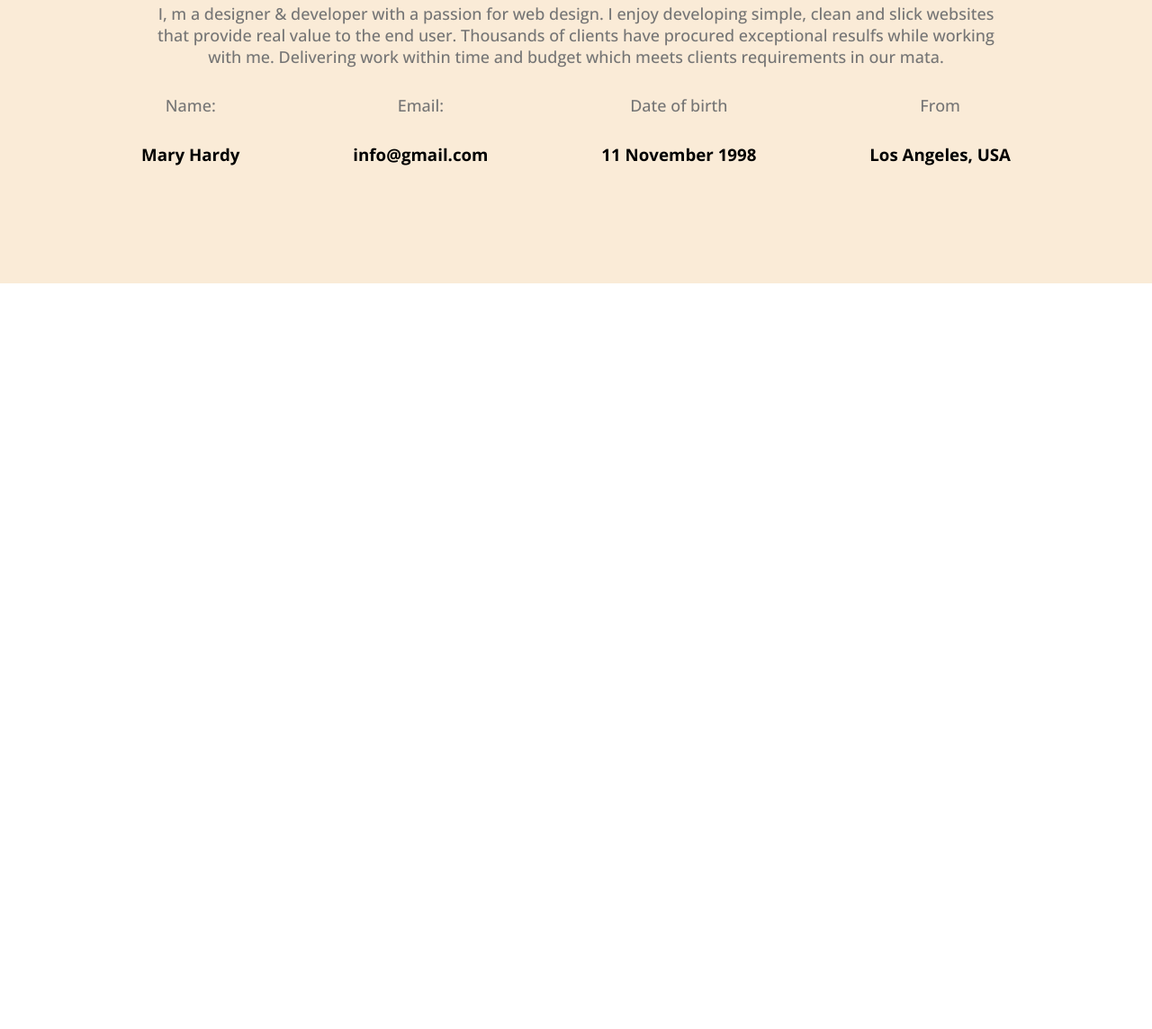
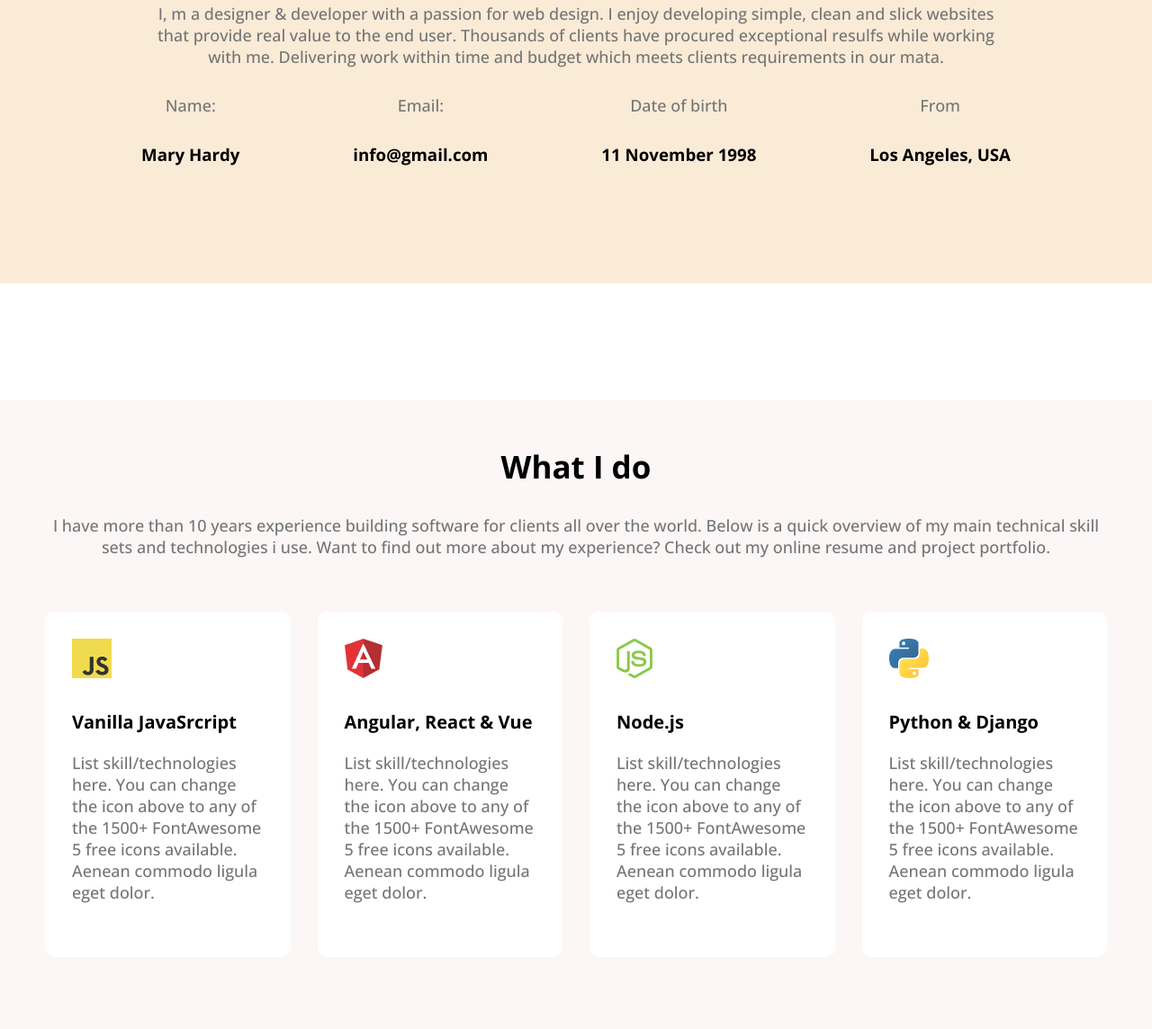
Before and after one commit to azharul1110/my-first-portfolio, a plain HTML site: page index.html in a window 1280 px wide. Shown: the part 1103-2247 px from the top of the page at 90% size. Before the commit the page ends 1418 px from the top, so only its background shows below. Drawn offline with nearby package versions, Linux system fonts and the light colour scheme.

Commit message:
added work part

```diff
--- a/index.html
+++ b/index.html
@@ -67,5 +67,34 @@
         </div>
     </div>
 </section>
+<section class="work-description">
+    <div class="container">
+        <h2>What I do</h2>
+    <p class="hero-para-2">I have more than 10 years experience building software for clients all over the world. Below is a quick overview of my main technical skill sets and technologies i use. Want to find out more about my experience? Check out my online resume and project portfolio.</p>
+    <div class="work-info">
+        <div class="work-card">
+            <img src="./styles/images/icons/js.png" alt="">
+            <h3>Vanilla JavaSrcript</h3>
+            <p class="hero-para-2" >List skill/technologies here. You can change the icon above to any of the 1500+ FontAwesome 5 free icons available. Aenean commodo ligula eget dolor.</p>
+        </div>
+
+        <div class="work-card" >
+            <img src="./styles/images/icons/angular-icon-1 1.png" alt="">
+            <h3>Angular, React & Vue</h3>
+            <p class="hero-para-2" >List skill/technologies here. You can change the icon above to any of the 1500+ FontAwesome 5 free icons available. Aenean commodo ligula eget dolor.</p>
+        </div>
+        <div class="work-card">
+            <img src="./styles/images/icons/nodejs.png" alt="">
+            <h3>Node.js</h3>
+            <p class="hero-para-2">List skill/technologies here. You can change the icon above to any of the 1500+ FontAwesome 5 free icons available. Aenean commodo ligula eget dolor.</p>
+        </div>
+        <div class="work-card">
+            <img src="./styles/images/icons/python-5 1.png" alt="">
+            <h3>Python & Django</h3>
+            <p class="hero-para-2" >List skill/technologies here. You can change the icon above to any of the 1500+ FontAwesome 5 free icons available. Aenean commodo ligula eget dolor.</p>
+        </div>
+    </div>
+    </div>
+</section>
 </body>
 </html>
--- a/styles/styles.css
+++ b/styles/styles.css
@@ -19,6 +19,15 @@
     max-width: 1200px;
     margin: auto;
 }
+
+.hero-para-2{
+    font-size: 18px;
+    font-weight: 500;
+    color: #757575;
+    margin-bottom: 30px;
+}
+
+/* navigation part */
 
 nav{
     display: flex;
@@ -73,12 +82,7 @@ ul li a{
      margin-bottom: 20px;
 }
 
-.hero-para-2{
-    font-size: 18px;
-    font-weight: 500;
-    color: #757575;
-    margin-bottom: 30px;
-}
+
 .btn{
     color:#FD6E0A;
     background-color:white;
@@ -114,3 +118,40 @@ ul li a{
     gap:30px ;
 
 }
+
+/* what i do part */
+
+.work-description{
+    text-align: center;
+    margin-top:130px ;
+    background-color: #fcf6f6;
+    padding: 50px;
+}
+.work-description h2 {
+      margin-bottom: 30px;
+      font-size: 35px;
+      font-weight: bold;
+}
+
+.work-info{
+    display: flex;
+    justify-content: space-between;
+    text-align: left;
+    gap: 30px;
+}
+.work-card{
+    background-color: white;
+    padding: 30px;
+    border-radius: 10px;
+    margin: 30px 0;
+}
+
+.work-info img{
+    margin-bottom: 30px;
+}
+
+.work-info h3{
+    font-size: 20px;
+    font-weight: bold;
+    margin-bottom: 20px;
+}
```
Also changed, not shown: styles/images/icons/angular-icon-1 1.png (added), styles/images/icons/python-5 1.png (added), styles/images/icons/vue-9 1.png (added).
